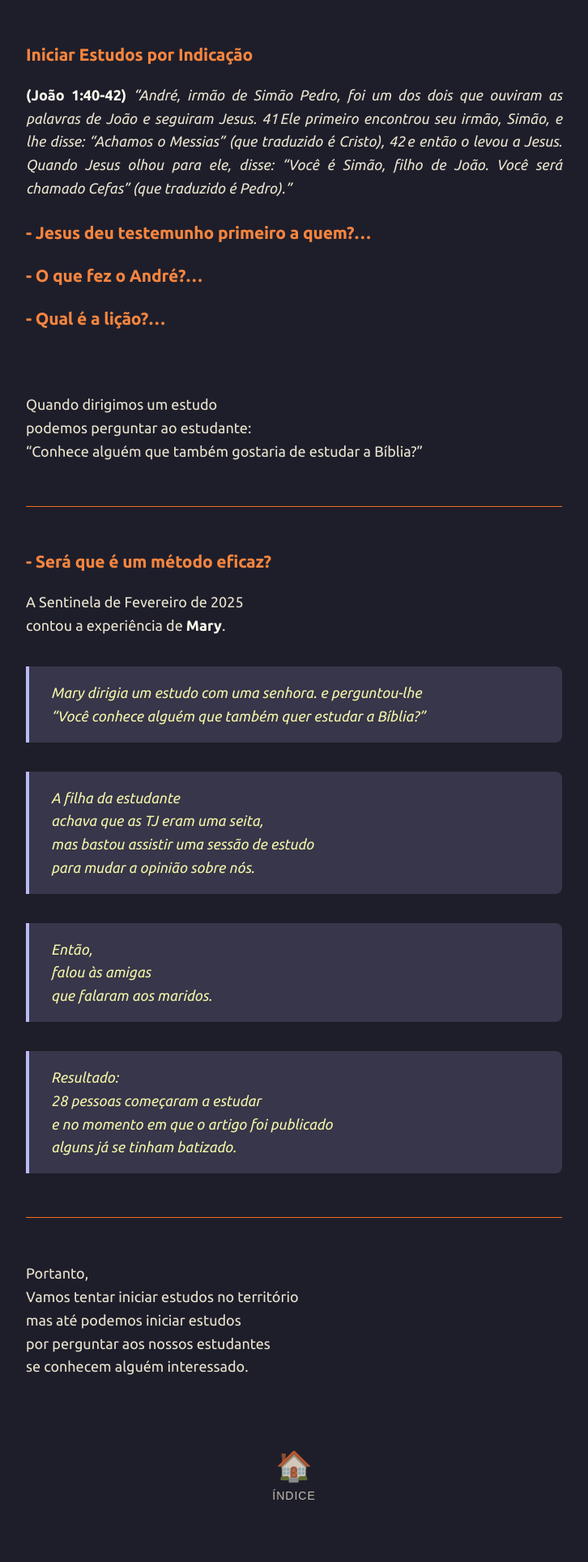
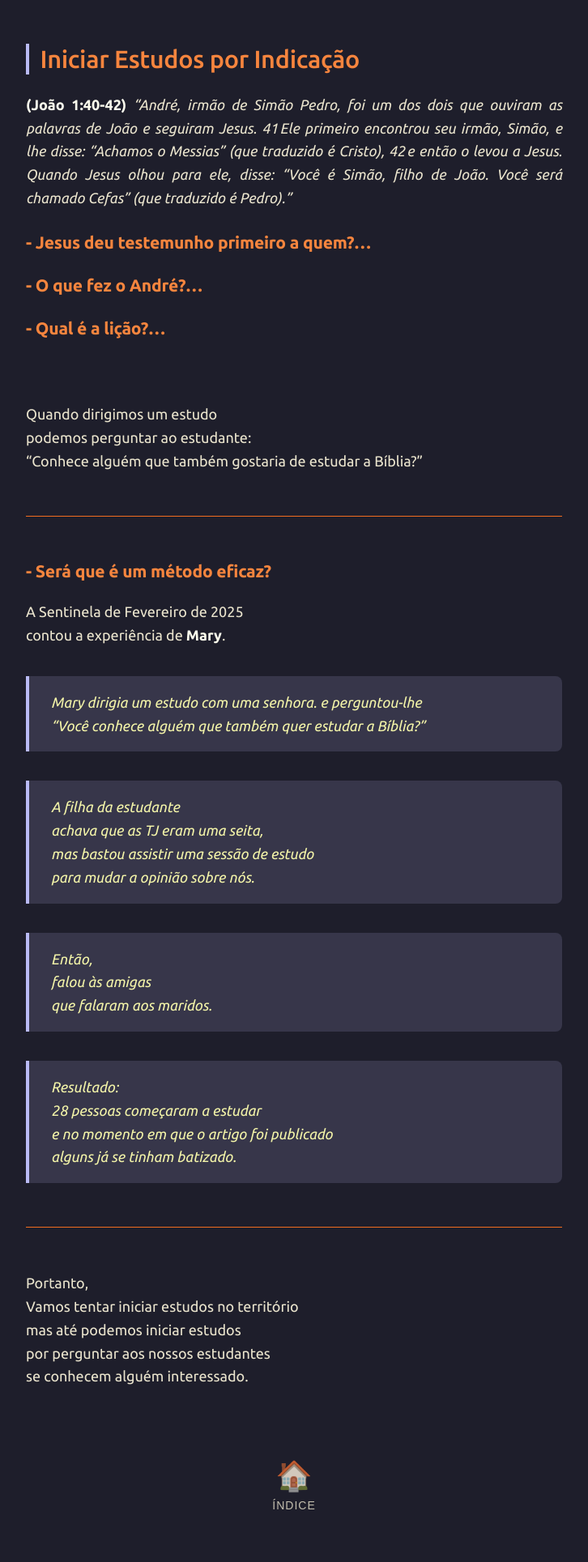
Before and after one commit to joaquim-capitao/jw, a Jekyll site: the page built from saidas/007-saida.md, in a window 1280 px wide. Shown: the whole page at 81% size, without its empty margins (277-1003 px from the left). Built offline with Jekyll 4.4.1, drawn with Linux system fonts in a browser that asks for light colours; our own code applies the rules of GitHub Pages for plain Markdown files.

```diff
--- a/saidas/007-saida.md
+++ b/saidas/007-saida.md
@@ -1,4 +1,4 @@
-### Iniciar Estudos por Indicação
+## Iniciar Estudos por Indicação
 
 **(João 1:40-42)**
 *"André, irmão de Simão Pedro, foi um dos dois que ouviram as palavras de João e seguiram Jesus. 41 Ele primeiro encontrou seu irmão, Simão, e lhe disse: “Achamos o Messias” (que traduzido é Cristo), 42 e então o levou a Jesus. Quando Jesus olhou para ele, disse: “Você é Simão, filho de João. Você será chamado Cefas” (que traduzido é Pedro)."*
```
